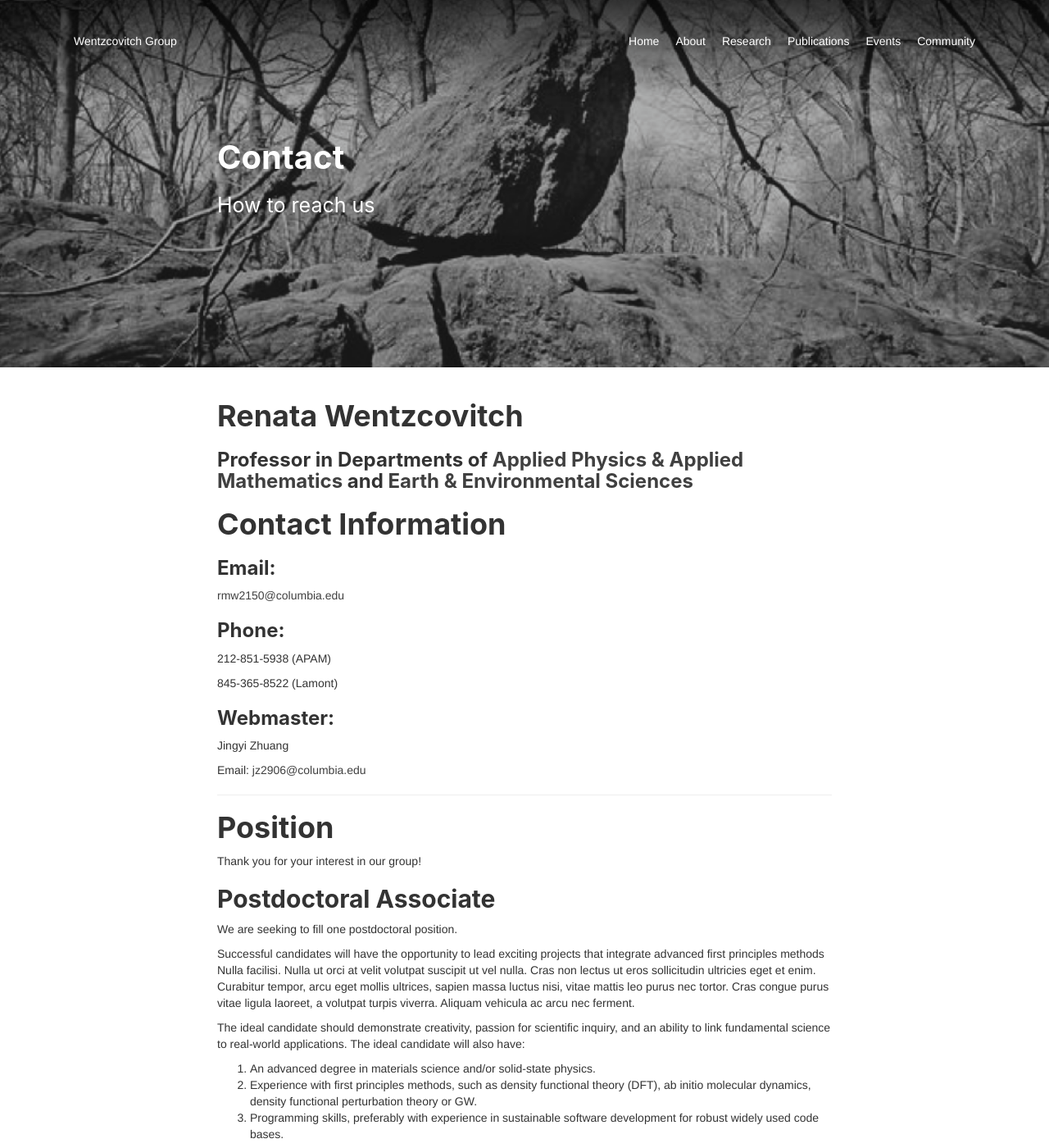
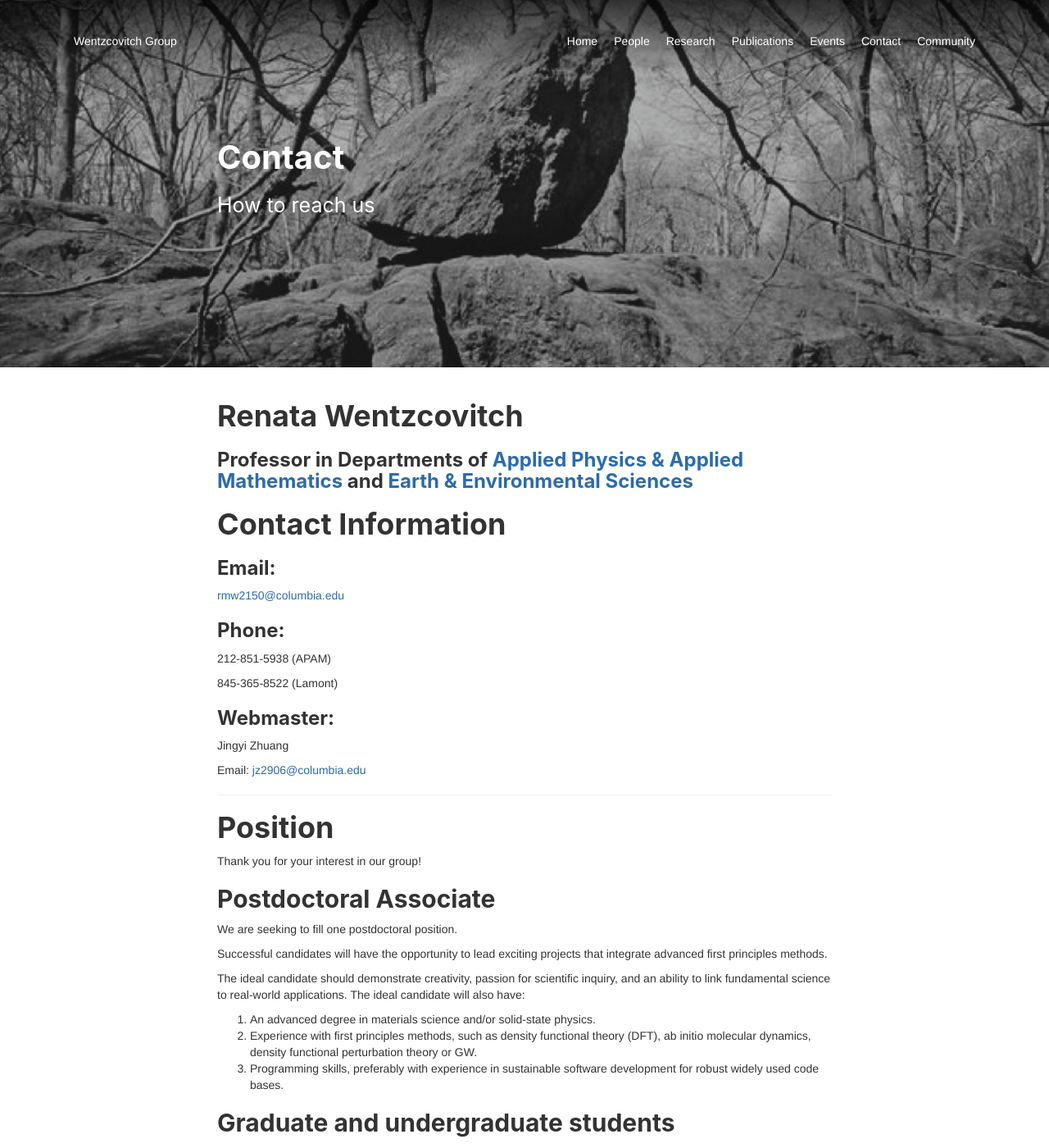
Before and after one commit to mineralcloud/mineralcloud.github.io, a Jekyll site: the page built from contact/index.md, in a window 1280 px wide and 1400 px high. Shown: the whole window at 82% size. Built offline with Jekyll 4.4.1, drawn with Linux system fonts in a browser that asks for light colours.

Commit message:
lots of change

```diff
--- a/_includes/nav.html
+++ b/_includes/nav.html
@@ -12,23 +12,10 @@
             <a class="menu-icon" id="menu-icon">{{site.data.svgbase.menu}}</a>
             <ul>
                 <li id="nav-home"><a href="/">Home</a></li>
-                <li id="nav-about">
-                    <div class="dropdown">
-                        <a><button class="dropbtn">About</button></a>
+                <li id="nav-people"><a href="/people">People</a></li>
 
-                        <div class="dropdown-content">
-                            <a href="/people">People</a>
-                            <a href="/groupphoto">Group Photos</a>
-                            <a href="/contact">Contact</a>
-                            <!-- <a href="/position">Position</a> -->
-                            <a href="/collaborators">Collaborators</a>
-                            <a href="/alumni">Alumni</a>
-                        </div>
-                    </div>
+                <li id="nav-research">
 
-                </li>
-                <li id="nav-research">
-                    <!-- <a href="/research">Research</a> -->
                     <div class="dropdown">
                         <a  href="/research"><button class="dropbtn">Research</button></a>
 
@@ -41,7 +28,8 @@
                 </li>
                 <li id="nav-publications"><a href="/publications">Publications</a></li>
                 <li id="nav-events"><a href="/events">Events</a></li>
-                <li id="nav=community" >
+                <li id="nav-contact"><a href="/contact">Contact</a></li>
+                <li id="nav-community" >
                     <div class="dropdown">
                         <a><button class="dropbtn"">Community</button></a>
 
--- a/contact/index.md
+++ b/contact/index.md
@@ -41,7 +41,7 @@
 
 We are seeking to fill one postdoctoral position.
 
-Successful candidates will have the opportunity to lead exciting projects that integrate advanced first principles methods Nulla facilisi. Nulla ut orci at velit volutpat suscipit ut vel nulla. Cras non lectus ut eros sollicitudin ultricies eget et enim. Curabitur tempor, arcu eget mollis ultrices, sapien massa luctus nisi, vitae mattis leo purus nec tortor. Cras congue purus vitae ligula laoreet, a volutpat turpis viverra. Aliquam vehicula ac arcu nec ferment.
+Successful candidates will have the opportunity to lead exciting projects that integrate advanced first principles methods.
 
 The ideal candidate should demonstrate creativity, passion for scientific inquiry, and an ability to link fundamental science to real-world applications. The ideal candidate will also have:
 
--- a/people/alumni.html
+++ b/people/alumni.html
@@ -8,12 +8,13 @@
 
 
 <div class="container">
+
     <div class="
                         col-lg-8 col-lg-offset-2
                         col-md-10 col-md-offset-1
                         post-container">
 
-
+    <h3><a href="/people">People</a> <i class="fas fa-chevron-right"></i> <a href="/alumni">Alumni</a></h3>
     <div class="people-case ">
         <ul class="people-alumni">
             {% for item in site.data.alumni %}
--- a/groupphoto/index.html
+++ b/people/groupphoto.html
@@ -10,6 +10,7 @@
                     col-lg-8 col-lg-offset-2
                     col-md-10 col-md-offset-1
                     post-container">
+    <h3><a href="/people">People</a> <i class="fas fa-chevron-right"></i> <a href="/groupphoto">Group Photos</a></h3>
 {% for post in site.categories.group %}
 
 <div class="post-preview">
--- a/people/index.html
+++ b/people/index.html
@@ -169,5 +169,7 @@
 {% endfor %}
 </div>
 
+{% capture info %}{% include people/info.md %}{% endcapture %}
+{{ info | markdownify }}
 
 </div>
--- a/static/css/core.css
+++ b/static/css/core.css
@@ -27,7 +27,7 @@
     transparent
   );
   z-index:998;
-  height: 130px;
+  height: 100px;
   line-height: 60px;
 
 
@@ -560,11 +560,11 @@
   font-size: 21px;
 }
 a {
-  color: #404040;
+  color: #2C6BAC;
 }
 a:hover,
 a:focus {
-  color: #0085a1;
+  color: #6CADDF;
 }
 a img:hover,
 a img:focus {
```
Also changed, not shown: _includes/nav_drop.html (added, +26 -0 lines), _includes/people/info.md (added, +4 -0 lines).
